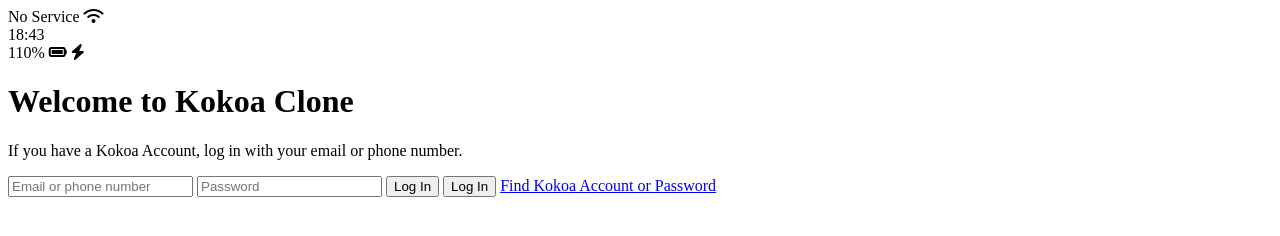
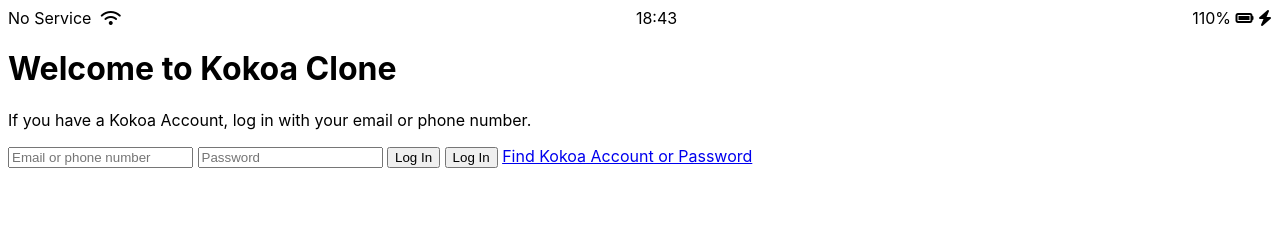
Before and after one commit to heehoonhong/kokoa-clone-2023, a plain HTML site: page index.html in a window 1280 px wide. Drawn offline with Linux system fonts and the light colour scheme.

Commit message:
Update css styles

```diff
--- /dev/null
+++ b/css/styles.css
@@ -0,0 +1,13 @@
+body {
+  font-family: -apple-system, BlinkMacSystemFont, "Segoe UI", Roboto, Oxygen,
+    Ubuntu, Cantarell, "Open Sans", "Helvetica Neue", sans-serif;
+}
+
+.status-bar {
+  display: flex;
+  justify-content: space-between;
+}
+
+.status-bar__column:first-child span {
+  margin-right: 5px;
+}
--- a/index.html
+++ b/index.html
@@ -1,6 +1,7 @@
 <!DOCTYPE html>
 <html lang="en">
   <head>
+    <link rel="stylesheet" href="css/styles.css" />
     <meta charset="UTF-8" />
     <meta name="viewport" content="width=device-width, initial-scale=1.0" />
     <title>Welcome to Kokoa Clone</title>
```
